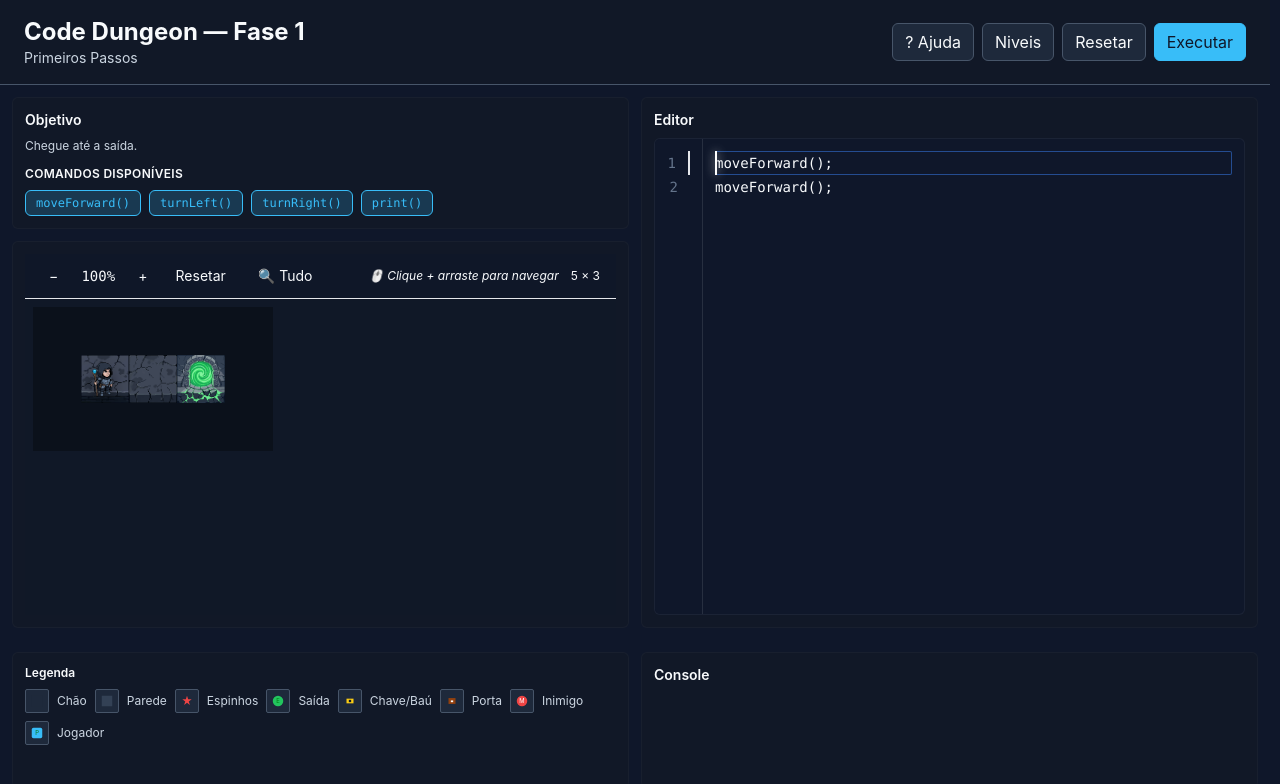
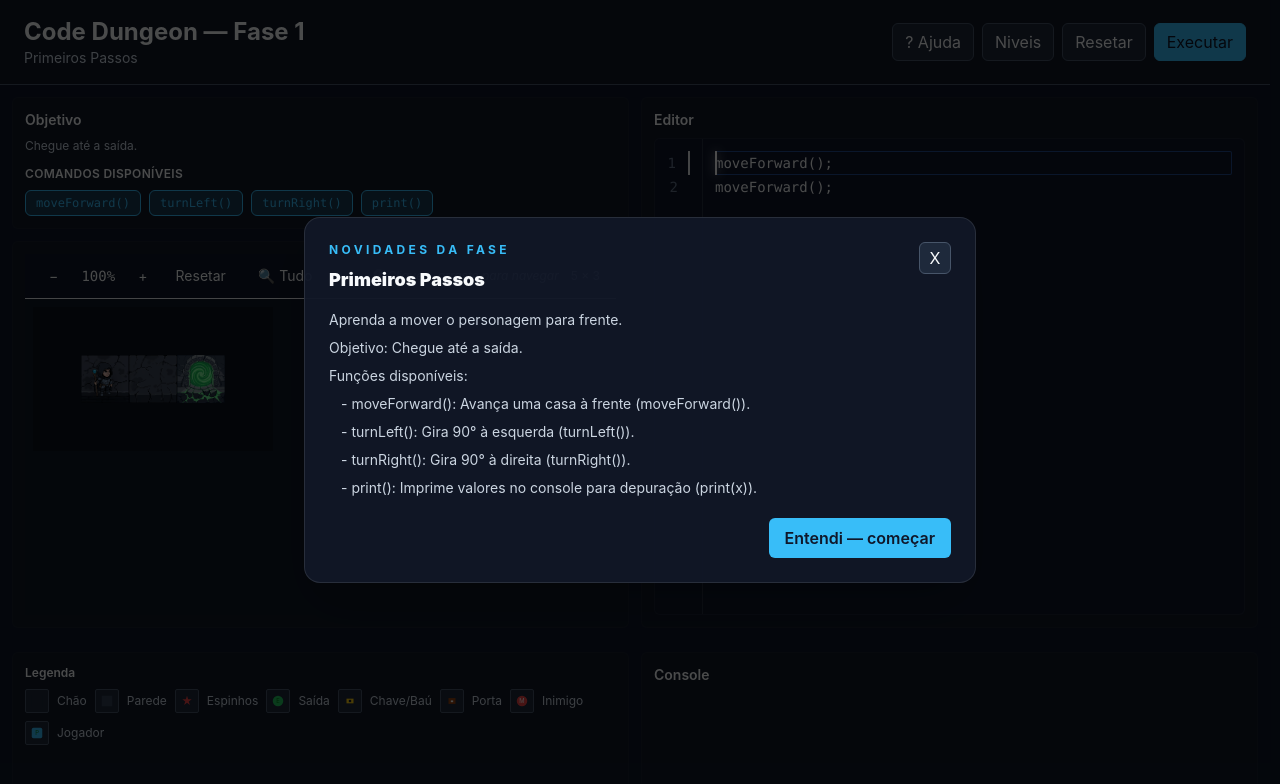
Before and after one commit to vinicius-pascoal/Code-Dungeon, a Next.js app: page /game in a window 1280 px wide. Shown: the top 784 px of the page. Built offline with nearby package versions, Linux system fonts and the light colour scheme.

Commit message:
Adicionar introdução ao nível atual com descrição e mecânicas disponíveis

```diff
--- a/src/components/game/GamePage.tsx
+++ b/src/components/game/GamePage.tsx
@@ -207,6 +207,8 @@ export default function GamePage() {
     suggestion: '',
   })
   const [docOpen, setDocOpen] = useState(false)
+  const [introOpen, setIntroOpen] = useState(false)
+  const [introLines, setIntroLines] = useState<string[]>([])
 
   // Salvar código quando muda
   useEffect(() => {
@@ -231,6 +233,59 @@ export default function GamePage() {
     setRunning(false)
     setVictoryState({ open: false, stars: 0 })
     setErrorState({ open: false, title: '', reason: '', suggestion: '' })
+    // Construir texto introdutório para o nível atual
+    const buildIntro = (lvl: any) => {
+      const lines: string[] = []
+      if (lvl.description) lines.push(lvl.description)
+      if (lvl.objective) lines.push(`Objetivo: ${lvl.objective}`)
+
+      const tiles = new Set<string>()
+      for (const row of lvl.grid) {
+        for (const t of row) {
+          if (t !== 'FLOOR' && t !== 'WALL') tiles.add(t)
+        }
+      }
+
+      if ((lvl.enemies ?? []).length > 0) tiles.add('ENEMY')
+
+      const mechanics: string[] = []
+      if (tiles.has('SPIKE')) mechanics.push('Células com espinhos: evite pisar nelas.')
+      if (tiles.has('KEY') || tiles.has('DOOR')) mechanics.push('Chaves e portas: use `grabKey()` e `openDoor()` para desbloquear caminhos.')
+      if (tiles.has('CHEST')) mechanics.push('Baús: abra com `openChest()` para obter itens.')
+      if (tiles.has('ENEMY')) mechanics.push('Inimigos: use `attack()` para derrotá-los antes de avançar.')
+      if (lvl.availableCommands?.includes('look')) mechanics.push('Comando `look()`: permite ler o tile à frente e tomar decisões.')
+
+      if (mechanics.length) {
+        lines.push('Mecânicas nesta fase:')
+        for (const m of mechanics) lines.push(`- ${m}`)
+      }
+
+      // Descrições curtas para cada comando disponível
+      const cmdDescriptions: Record<string, string> = {
+        moveForward: 'Avança uma casa à frente (moveForward()).',
+        turnLeft: 'Gira 90° à esquerda (turnLeft()).',
+        turnRight: 'Gira 90° à direita (turnRight()).',
+        attack: 'Ataca o inimigo na célula à frente (attack()).',
+        grabKey: 'Coleta uma chave na célula atual (grabKey()).',
+        openDoor: 'Abre a porta à frente se você tiver chave (openDoor()).',
+        openChest: 'Abre o baú à frente (openChest()).',
+        look: 'Retorna o tipo do tile à frente (look()).',
+        print: 'Imprime valores no console para depuração (print(x)).',
+      }
+
+      if (lvl.availableCommands && lvl.availableCommands.length) {
+        lines.push('Funções disponíveis:')
+        for (const cmd of lvl.availableCommands) {
+          const desc = cmdDescriptions[cmd] ?? ''
+          lines.push(`- ${cmd}(): ${desc}`)
+        }
+      }
+
+      return lines
+    }
+
+    setIntroLines(buildIntro(selectedLevel))
+    setIntroOpen(true)
   }, [selectedLevel])
 
   function addLog(line: string) {
@@ -386,6 +441,37 @@ export default function GamePage() {
 
       <DocumentationModal isOpen={docOpen} onClose={() => setDocOpen(false)} />
 
+      {introOpen && (
+        <div className="fixed inset-0 z-50 flex items-center justify-center bg-black/70 px-4 py-6">
+          <div className="relative w-full max-w-2xl overflow-hidden rounded-2xl border border-white/10 bg-panel/95 shadow-2xl p-6">
+            <div className="flex items-start justify-between">
+              <div>
+                <p className="text-xs font-bold uppercase tracking-[0.28em] text-magic">Novidades da fase</p>
+                <h3 className="mt-2 text-lg font-black text-primaryText">{selectedLevel.name}</h3>
+              </div>
+              <button
+                type="button"
+                onClick={() => setIntroOpen(false)}
+                className="inline-flex h-8 w-8 items-center justify-center rounded-md border border-border bg-floor text-primaryText transition hover:border-magic/60 hover:bg-wall"
+                aria-label="Fechar modal"
+              >
+                X
+              </button>
+            </div>
+
+            <div className="mt-4 space-y-2 text-sm text-secondaryText">
+              {introLines.map((line, i) => (
+                <p key={i} className={line.startsWith('- ') ? 'ml-3' : ''}>{line}</p>
+              ))}
+            </div>
+
+            <div className="mt-5 flex justify-end">
+              <button onClick={() => setIntroOpen(false)} className="px-4 py-2 rounded-md bg-magic text-bg font-semibold">Entendi — começar</button>
+            </div>
+          </div>
+        </div>
+      )}
+
       <header className="flex items-center justify-between px-6 py-4 bg-panel border-b border-border">
         <div>
           <h1 className="text-2xl font-bold">Code Dungeon — Fase {selectedLevel.id}</h1>
```
